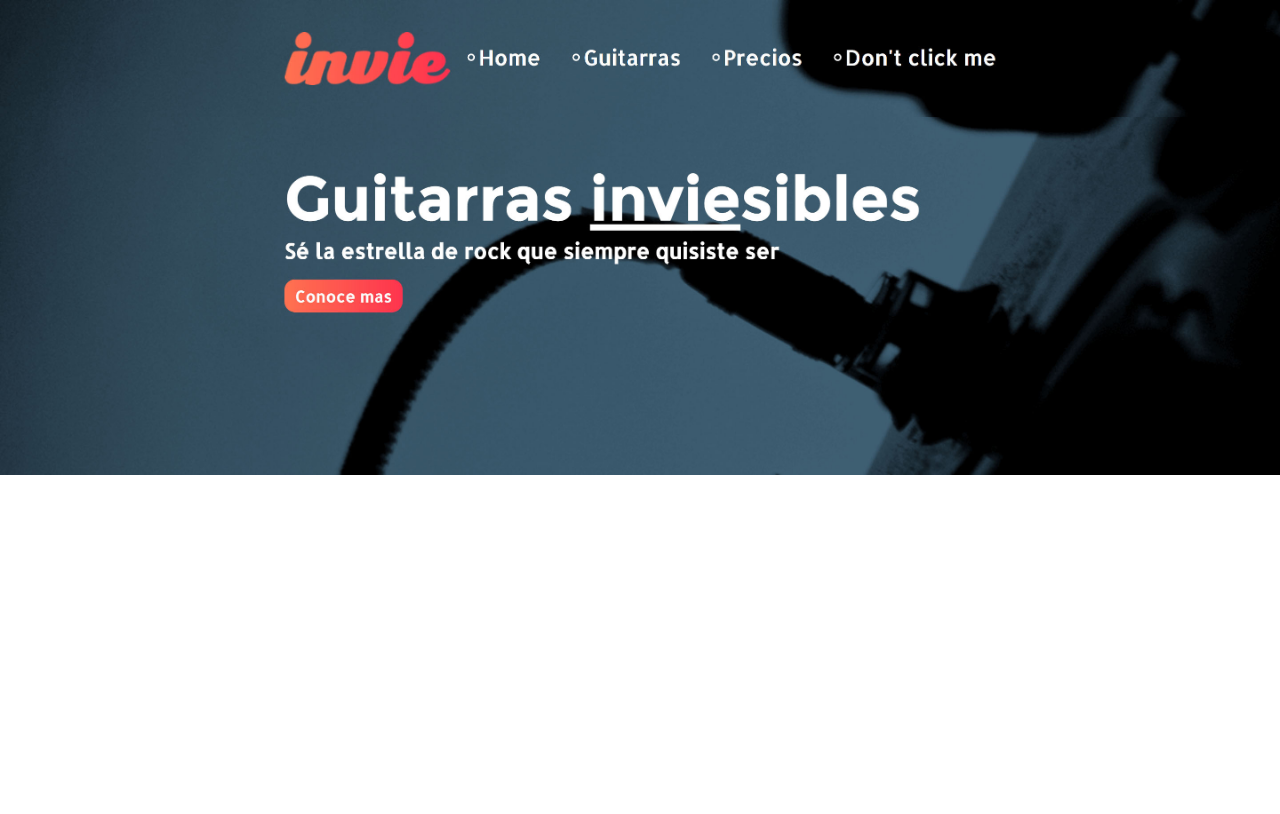
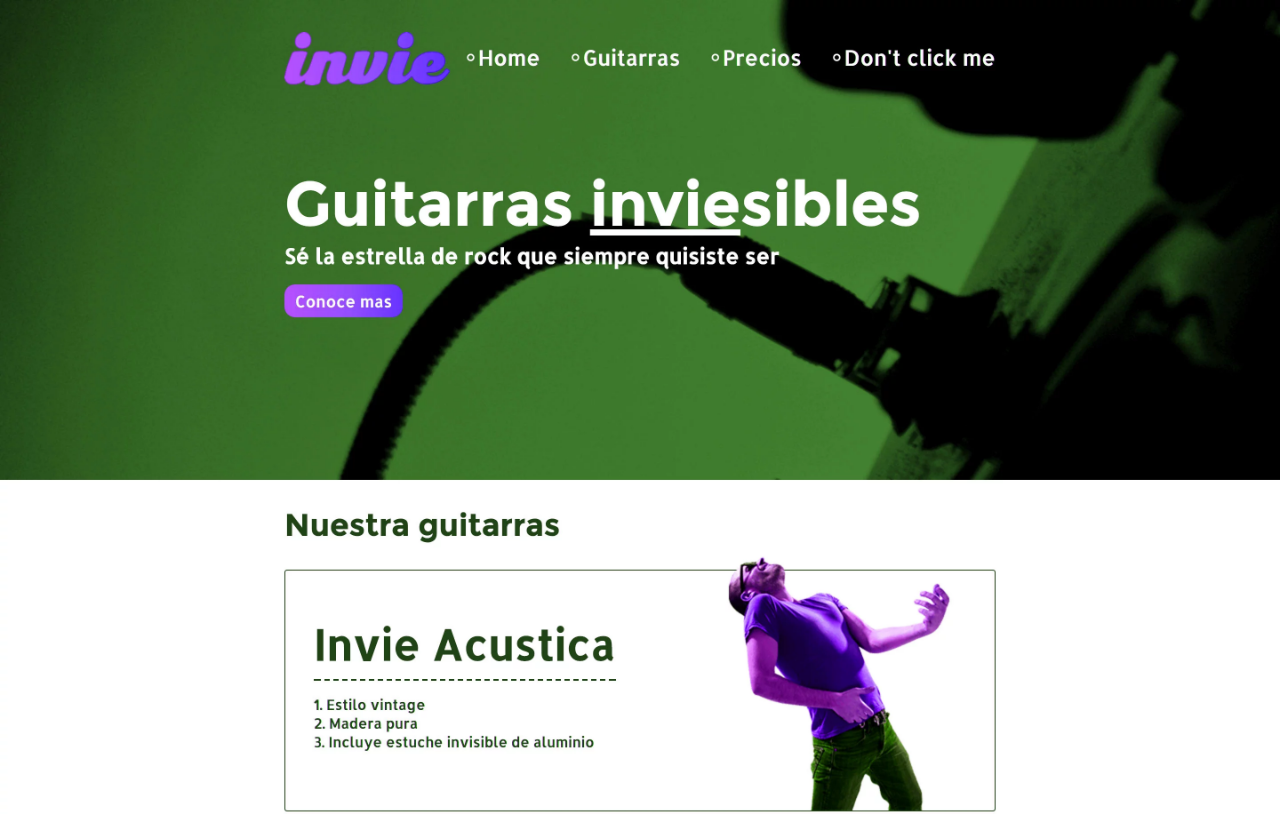
Before and after one commit to civilian/invie-github, a plain HTML site: page index.html in a window 1280 px wide. Shown: the top 814 px of the page. Drawn offline with Linux system fonts and the light colour scheme.

Commit message:
nueva version de invie - verde

```diff
--- a/index.html
+++ b/index.html
@@ -12,7 +12,6 @@
         </style>
     </head>
     <body>
-        <img src="img/header.jpg" alt="">
-        <img src="img/hero.jpg" alt="">
+        <img src="img/nueva-version.webp" alt="">
     </body>
 </html>
```
Also changed, not shown: img/nueva-version.webp (added).
